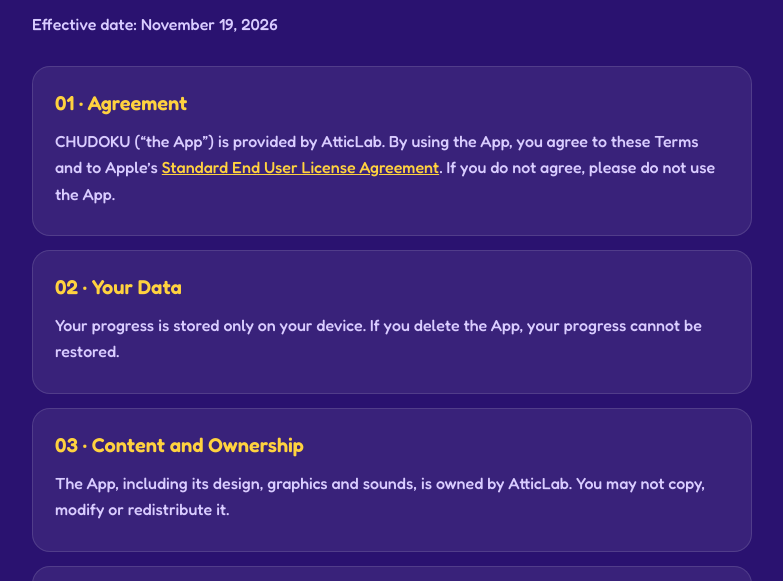
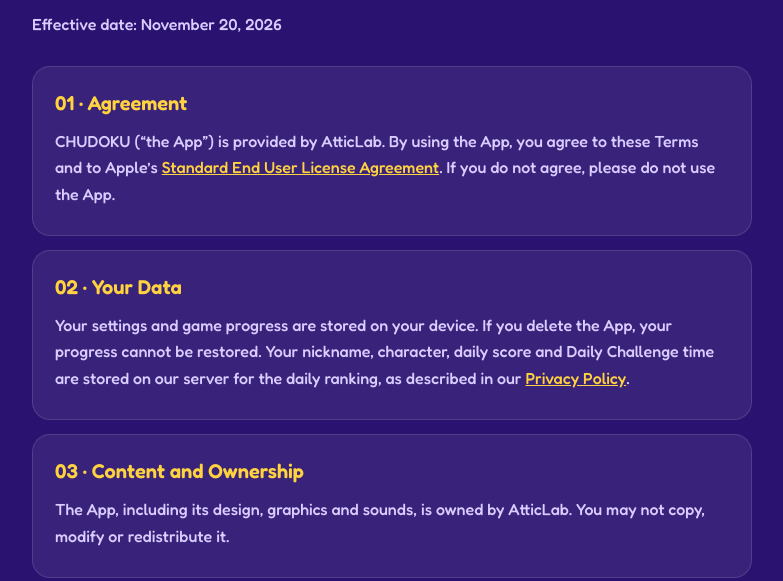
Before and after one commit to TaehwanEom/TaehwanEom.github.io, a plain HTML site: page chudoku/terms/index.html in a window 1280 px wide. Shown: the part 145-726 px from the top of the page, without its empty margins (248-1031 px from the left). Drawn offline with Linux system fonts and the light colour scheme.

Commit message:
CHUDOKU: 이용약관 02항 갱신 (순위 서버)
Co-Authored-By: Claude Opus 5.5 <noreply@anthropic.com>

```diff
--- a/chudoku/terms/index.html
+++ b/chudoku/terms/index.html
@@ -33,7 +33,7 @@
 <div class="wrap">
   <header><a class="mark" href="../">AtticLab · <b>CHUDOKU</b></a></header>
   <h1>Terms of Use</h1>
-  <p class="date">Effective date: November 19, 2026</p>
+  <p class="date">Effective date: November 20, 2026</p>
 
   <section>
     <h2>01 · Agreement</h2>
@@ -42,7 +42,7 @@
 
   <section>
     <h2>02 · Your Data</h2>
-    <p>Your progress is stored only on your device. If you delete the App, your progress cannot be restored.</p>
+    <p>Your settings and game progress are stored on your device. If you delete the App, your progress cannot be restored. Your nickname, character, daily score and Daily Challenge time are stored on our server for the daily ranking, as described in our <a href="../privacy/">Privacy Policy</a>.</p>
   </section>
 
   <section>
```
